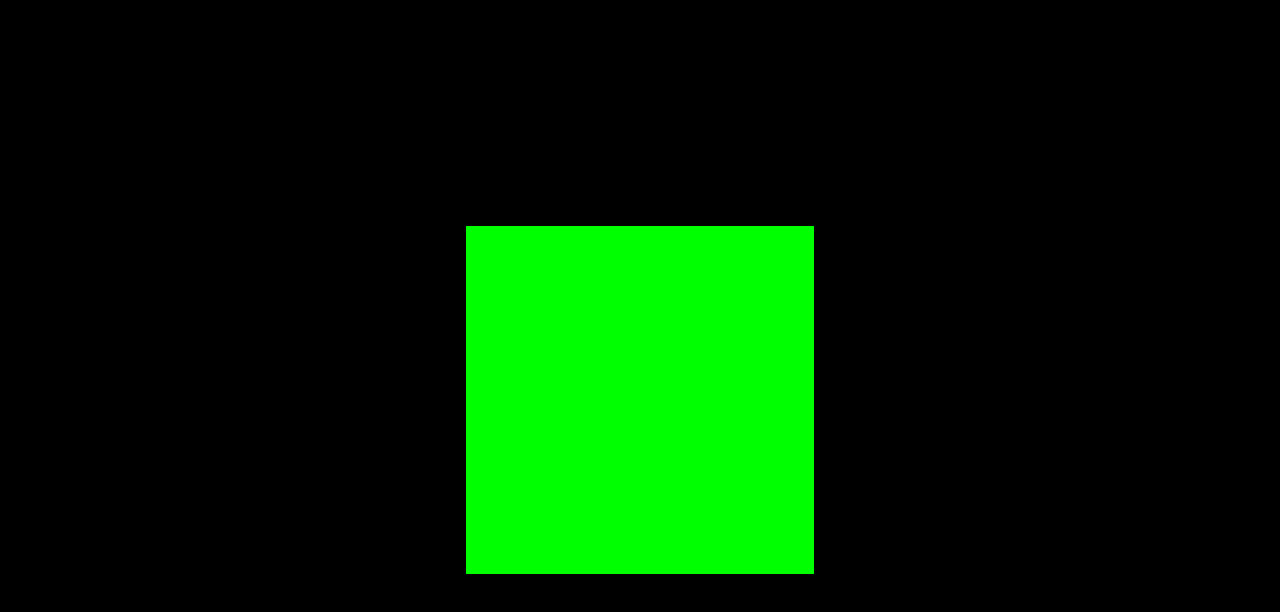
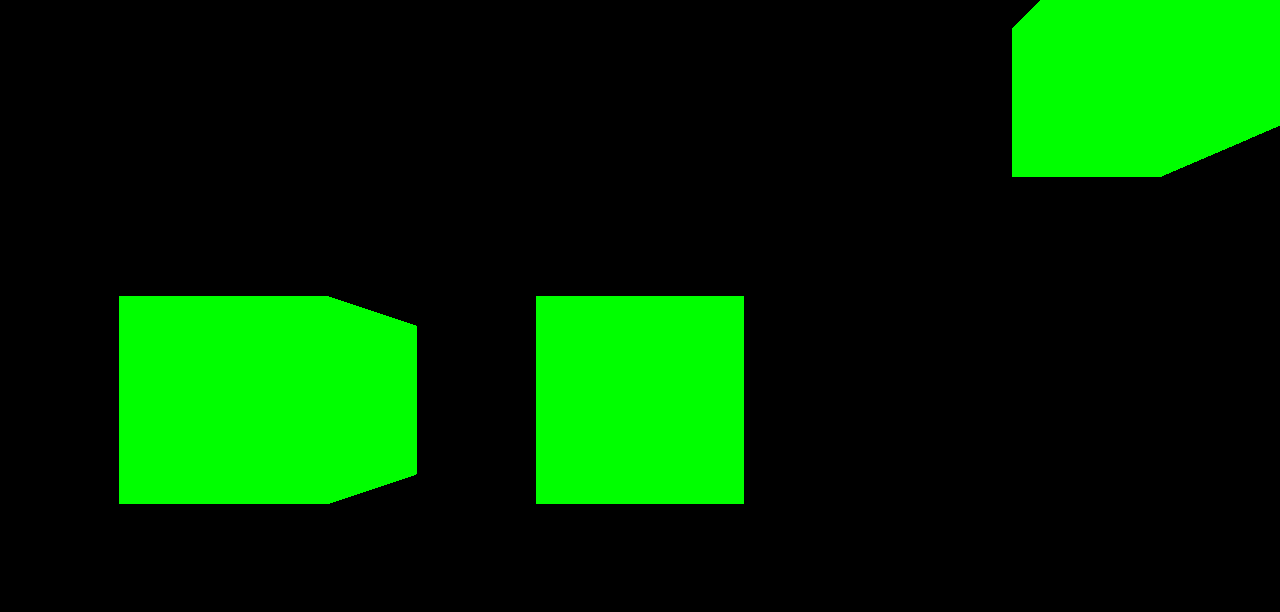
Before and after one commit to JaydipJadhav25/Three-js, a plain HTML site: page index.html in a window 1280 px wide. Drawn offline with nearby package versions, Linux system fonts and the light colour scheme.

Commit message:
rotatio and postion

```diff
--- a/basic.js
+++ b/basic.js
@@ -6,16 +6,19 @@ const camera = new THREE.PerspectiveCamera(
   1000
 );
 
- camera.position.z = 2;
+ camera.position.z = 3;
 
 
 //add
 scene.add(camera);
 
 
-const geometry = new THREE.BoxGeometry(1, 1, 1);
+const geometry = new THREE.BoxGeometry(1, 1, 2);
+// const geometry = new THREE.CircleGeometry(1, 32);
 const material = new THREE.MeshBasicMaterial({ color: 0x00ff00  } );
-const mesh = new THREE.Mesh(geometry, material); //add
+const mesh = new THREE.Mesh(geometry ,  material); //add
+
+
 
 scene.add(mesh);
 
--- a/index.html
+++ b/index.html
@@ -16,6 +16,6 @@
 
       <script src="https://cdnjs.cloudflare.com/ajax/libs/three.js/0.160.0/three.min.js" integrity="sha512-vnmn/Qqn6aG0POAc9mIGzjq0IybrvxJXYDafNvp9JSnDGxeF3pbkSqLvf+YGd5ku63pT7sa/jxHn7/d0mU8+tA==" crossorigin="anonymous" referrerpolicy="no-referrer"></script>
     <script  src="script.js"></script>
-    <script  src="basic.js"></script>
+    <!-- <script  src="basic.js"></script> -->
 </body>
 </html>
--- a/script.js
+++ b/script.js
@@ -1,34 +1,43 @@
-// const scene = new THREE.Scene();
-// const camera = new THREE.PerspectiveCamera(
-//   75,
-//   window.innerWidth / window.innerHeight,
-//   0.1,
-//   1000
-// );
+const scene = new THREE.Scene();
+const camera = new THREE.PerspectiveCamera(
+  75,
+  window.innerWidth / window.innerHeight,
+  0.1,
+  1000
+);
+camera.position.z = 3;
 
-// const geometry = new THREE.BoxGeometry(1, 1, 1);//cube
-// const material = new THREE.MeshBasicMaterial({ color: 0x00ff00  } );
-// const cube = new THREE.Mesh(geometry, material);//create cube
 
-// scene.add(cube);
+const geometry = new THREE.BoxGeometry(1, 1, 1);//cube
+const material = new THREE.MeshBasicMaterial({ color: 0x00ff00  } );
+const cube = new THREE.Mesh(geometry, material);//create cube
+const cube2 = new THREE.Mesh(geometry, material);//create cube
+const cube1 = new THREE.Mesh(geometry, material);
 
-// camera.position.z = 2;
+//position
+cube1.position.x =3;
+cube1.position.y =2;
+cube.position.x =-2;
+
+//rotation
+cube2.rotation.y = 3.14/2;
+cube1.rotation.x = 3.14/2;
+cube.rotation.z = 3.14/2;
+
+
+
+scene.add(cube1);
+scene.add(cube2);
+scene.add(cube);
 
 
 
 
 
-// const canvas = document.getElementById("main");
-// const renderer = new THREE.WebGLRenderer({ canvas });
-// renderer.setSize(window.innerWidth, window.innerHeight); //full size
+
+const canvas = document.getElementById("main");
+const renderer = new THREE.WebGLRenderer({ canvas });
+renderer.setSize(window.innerWidth, window.innerHeight); //full size
 
 
-
-// function animate() {
-//   window.requestAnimationFrame(animate);
-//   renderer.render(scene, camera);
-//   // cube.rotation.x += 0.01;
-//   // cube.rotation.y += 0.01;
-// }
-
-// animate();
+renderer.render(scene, camera);
```
